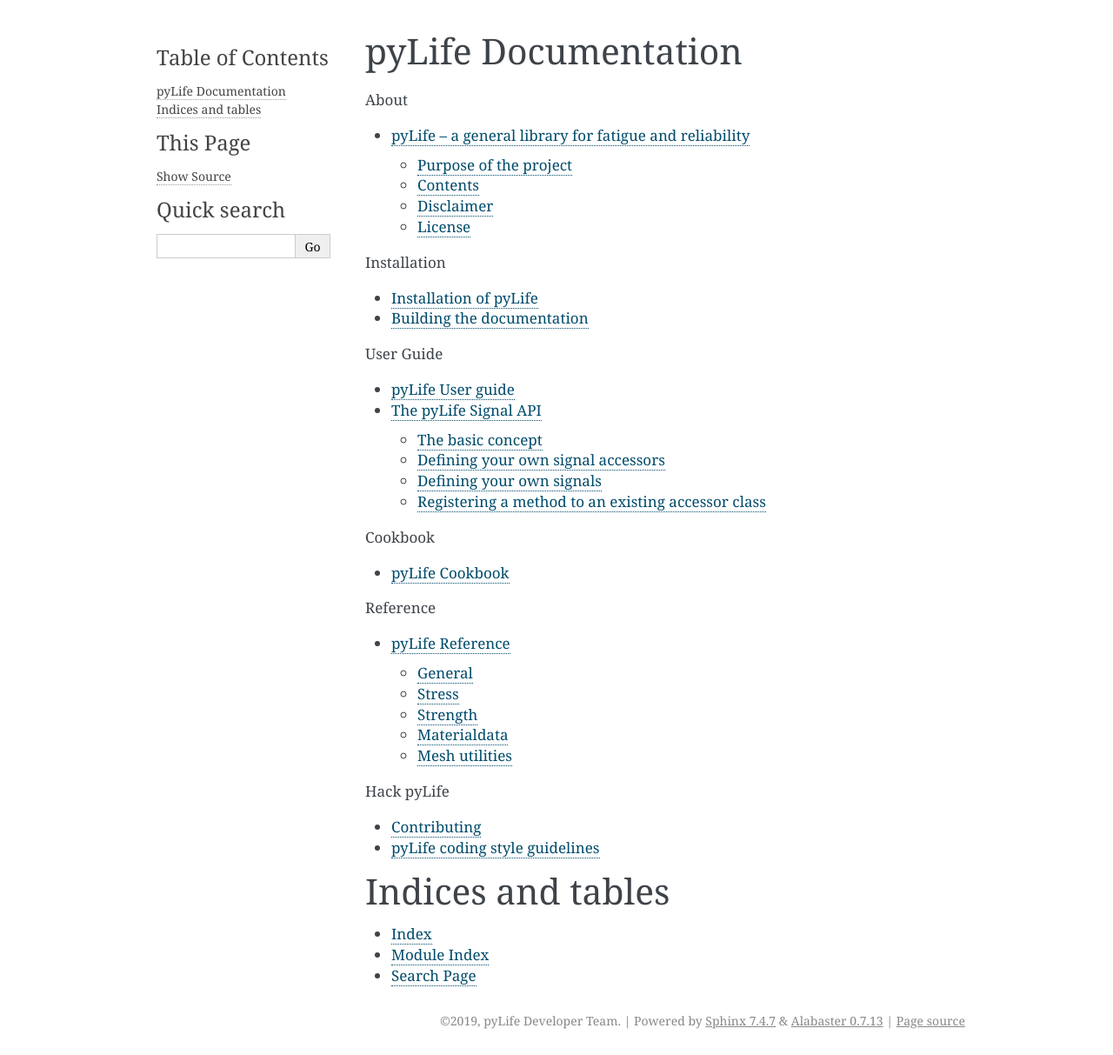
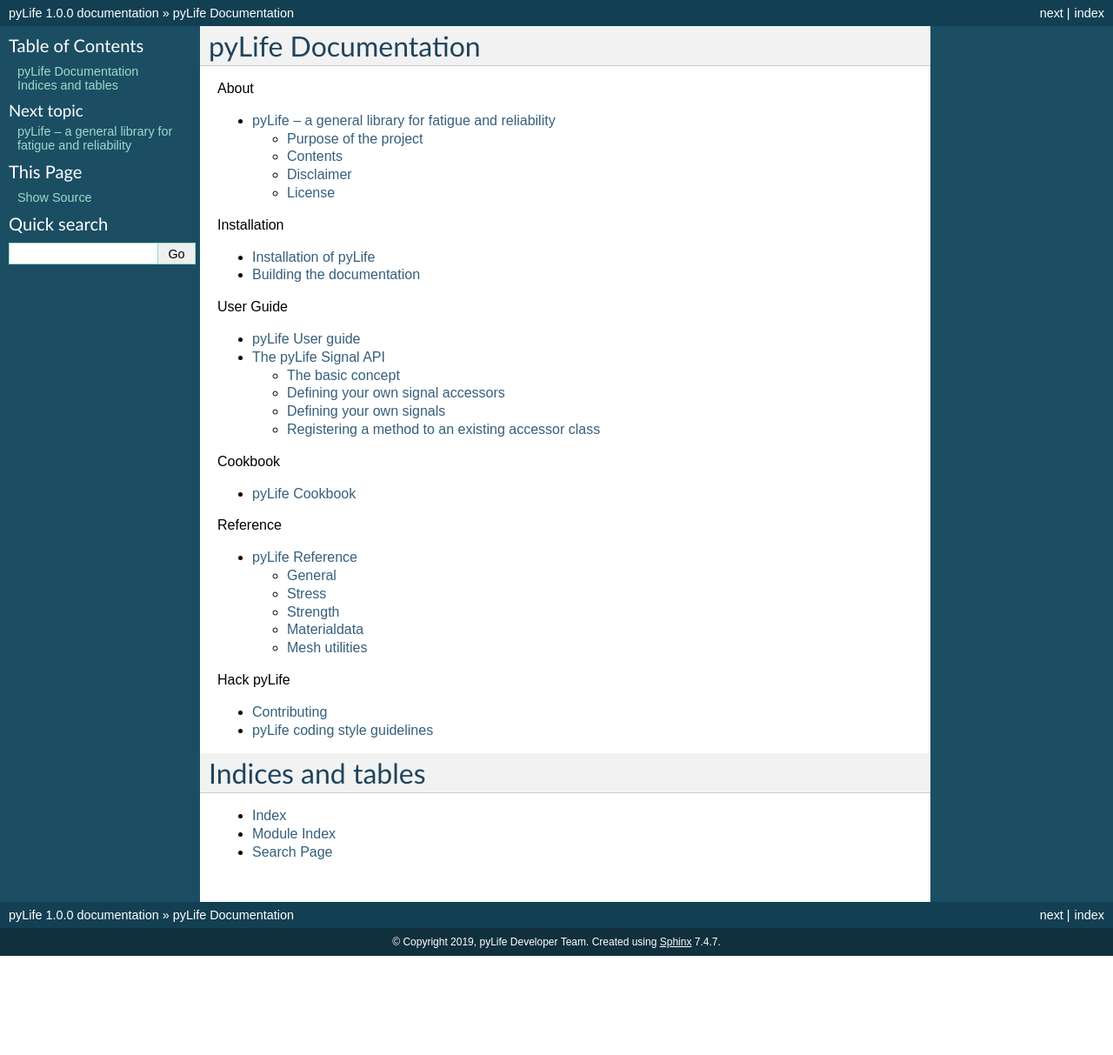
Before and after one commit to boschresearch/pylife, a Sphinx documentation site: the page built from doc/source/index.rst, in a window 1280 px wide. Shown: the whole page at 87% size. Built offline with Sphinx 7.4.7, drawn with Linux system fonts in a browser that asks for light colours; pages that are not in the unit, such as notebooks, are missing from menus; after the commit the page ends 1099 px from its top, so only the background shows below that.

```diff
--- a/doc/source/conf.py
+++ b/doc/source/conf.py
@@ -91,7 +91,7 @@
 # The short X.Y version.
 version = get_versions()['version']
 # The full version, including alpha/beta/rc tags.
-release = u'0.0.1'
+release = u'1.0.0'
 
 # The language for content autogenerated by Sphinx. Refer to documentation
 # for a list of supported languages.
@@ -151,7 +151,7 @@
 # The theme to use for HTML and HTML Help pages.  See the documentation for
 # a list of builtin themes.
 #
-html_theme = 'alabaster'
+html_theme = 'default'
 html_theme_path = ["_themes", ]
 # Theme options are theme-specific and customize the look and feel of a theme
 # further.  For a list of options available for each theme, see the
```
Also changed, not shown: 1 other file.
